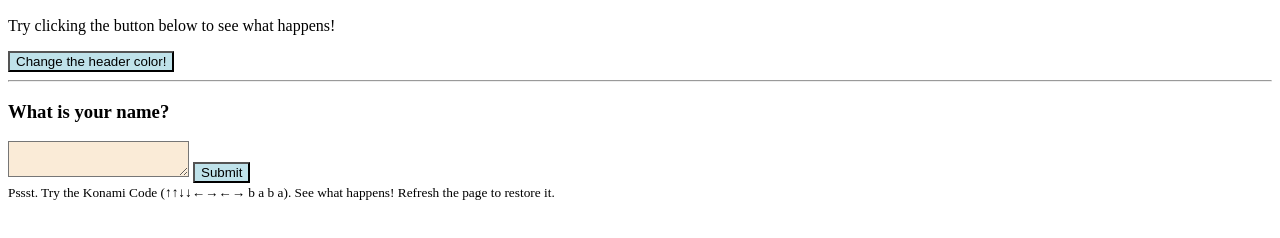
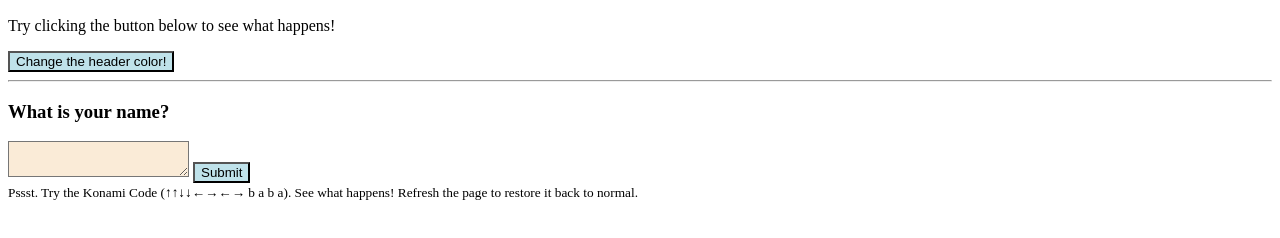
Before and after one commit to rafjohnson/CIS1551-WebDev-Sum22, a plain HTML site: page Week9-JS/title.html in a window 1280 px wide. Shown: the part 52-290 px from the top of the page. Drawn offline with Linux system fonts and the light colour scheme.

Commit message:
Minor fixes before submission

```diff
--- a/Week9-JS/title.html
+++ b/Week9-JS/title.html
@@ -50,7 +50,7 @@ Scripts can go both in the head and in the body, and there can be multiple scrip
 	</div>
 
 	<div>
-		<small>Pssst. Try the Konami Code (&uarr;&uarr;&darr;&darr;&larr;&rarr;&larr;&rarr; b a b a). See what happens! Refresh the page to restore it. </small>
+		<small>Pssst. Try the Konami Code (&uarr;&uarr;&darr;&darr;&larr;&rarr;&larr;&rarr; b a b a). See what happens! Refresh the page to restore it back to normal. </small>
 	</div>
 
 	<script type="text/javascript">
@@ -112,7 +112,6 @@ Scripts can go both in the head and in the body, and there can be multiple scrip
 		//konami code
 		//https://gomakethings.com/how-to-create-a-konami-code-easter-egg-with-vanilla-js/
 
-
 		var pattern = ['ArrowUp', 'ArrowUp', 'ArrowDown', 'ArrowDown', 'ArrowLeft', 'ArrowRight', 'ArrowLeft', 'ArrowRight', 'b', 'a'];
 		var current = 0;
 		var keyHandler = function (event) {
```
